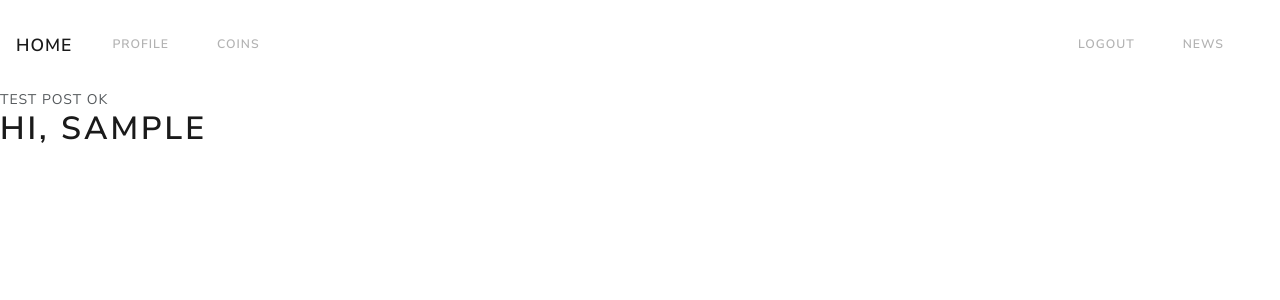
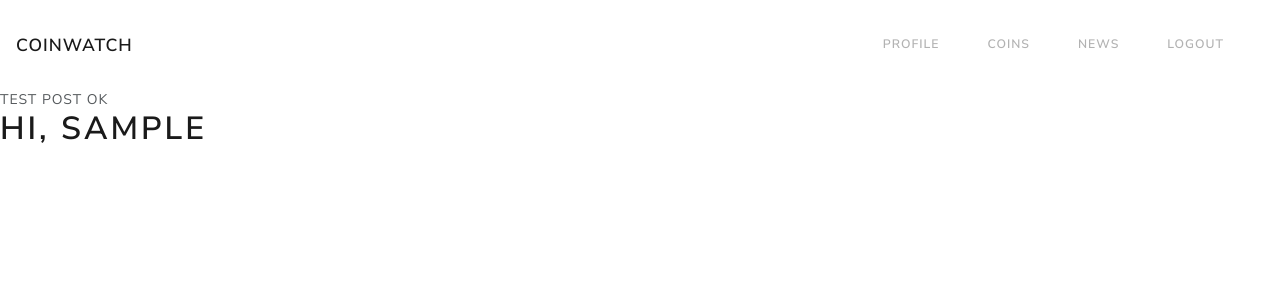
Before and after one commit to tryingtolearn11/watcher, a Flask app: page / in a window 1280 px wide. Shown: the top 300 px of the page. Run offline with Flask 2, Linux system fonts and the light colour scheme; a user stored in the database is signed in; tables that the repository leaves empty hold one stand-in row (values such as "Sample post"); some libraries are stand-ins or nearby versions.

Commit message:
frontend stuff

```diff
--- a/app/routes.py
+++ b/app/routes.py
@@ -226,7 +226,6 @@ def plot(coins):
 
 
 @app.route('/profile')
-@cache.cached(timeout=300)
 @login_required
 def profile():
     followed_coins = current_user.followed.order_by(Coin.market_cap_rank.asc()).all()
@@ -325,7 +324,7 @@ def coin_page(coin_id):
                  x_axis_type="datetime")
 
 
-    p.yaxis[0].formatter = NumeralTickFormatter(format="$0")
+    p.yaxis[0].formatter = NumeralTickFormatter(format="$0.00")
     p.line(times, prices)
 
     # Customize
--- a/app/templates/base.html
+++ b/app/templates/base.html
@@ -9,7 +9,7 @@
     <title> {{ title }} - TEST</title>
     </head>
     <nav class ="navbar navbar-expand-lg navbar-light">
-        <a class="navbar-brand" href="{{ url_for('index') }}">Home</a>
+        <a class="navbar-brand" href="{{url_for('index')}}">Coinwatch</a>
         <button class="navbar-toggler" type="button" data-toggle="collapse"
                                                      data-target="#navbarColor03"
                                                      aria-controls="navbarColor03"
@@ -18,14 +18,16 @@
             <span class="navbar-toggler-icon"></span>
         </button>
         <div class="collapse navbar-collapse" id="navbarColor03">
-            <ul class="navbar-nav mr-auto">
+            <ul class="navbar-nav ml-auto">
                 <li class="nav-item">
                     <a class="nav-link" href="{{ url_for('profile')}}">Profile</a>
                 </li>
                 <li class="nav-item">
                     <a class="nav-link" href="{{ url_for('coins') }}">Coins</a>
-                </li></ul>
-            <ul class="navbar-nav ml-auto">
+                </li>
+                <li class="nav-item">
+                    <a class="nav-link" href="{{ url_for('news')}}">News</a>
+                </li>
                 {% if current_user.is_anonymous %}
                 <li class="nav-item">
                     <a class="nav-item nav-link" href="{{ url_for('login') }}">Login</a>
@@ -35,9 +37,6 @@
                     <a class="nav-link" href="{{ url_for('logout') }}">Logout</a>
                 </li>
                 {% endif %}
-                <li class="nav-item">
-                    <a class="nav-link" href="{{ url_for('news')}}">News</a>
-                </li>
             </ul>
         </div>
     </nav>
```
Also changed, not shown: 2 other files.
